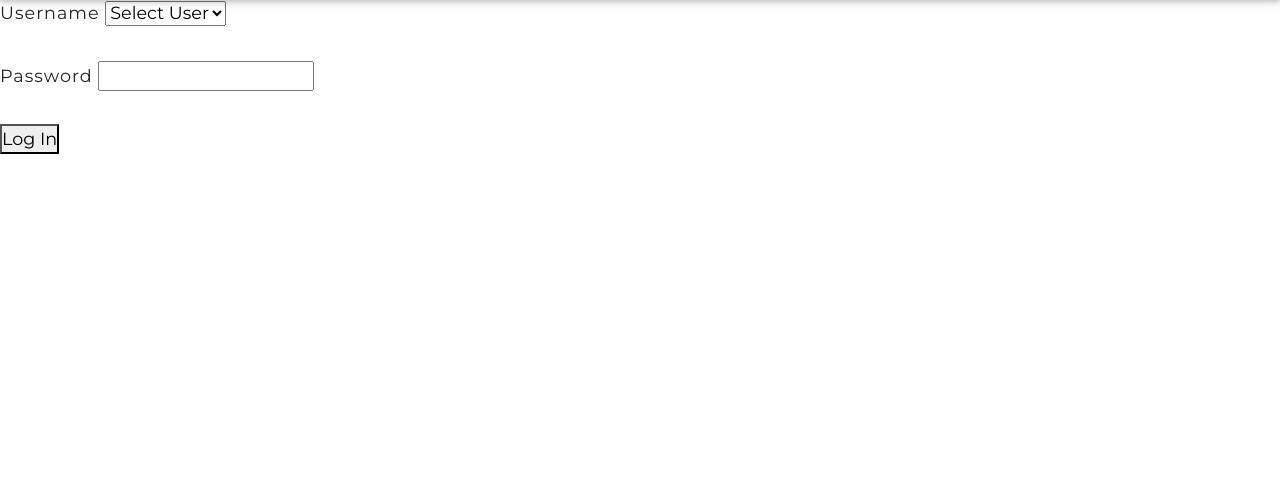
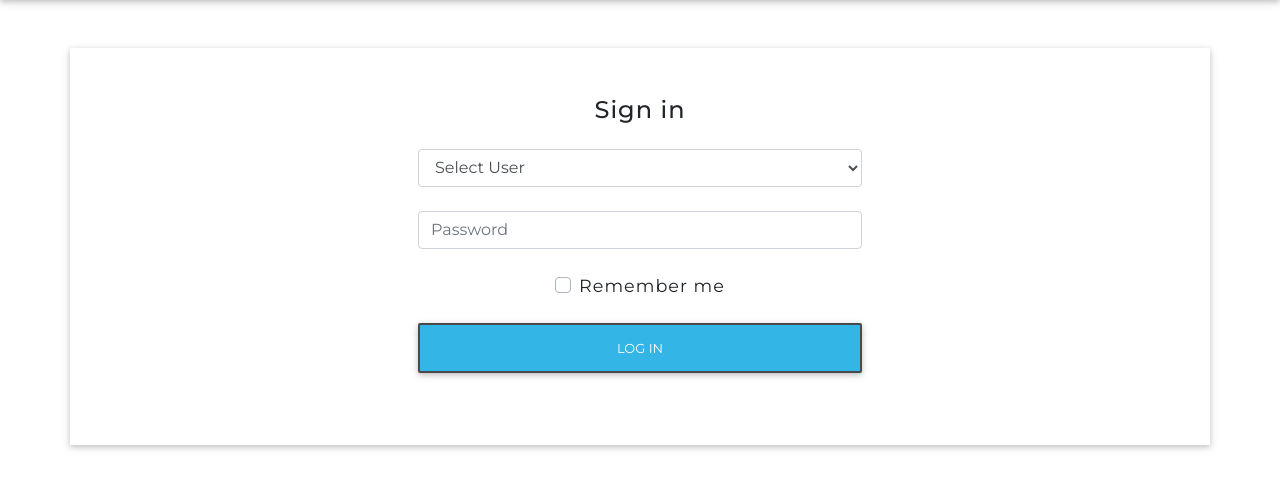
Before and after one commit to JimLynx/Channel-Lead-Resources, a Flask app: page /login in a window 1280 px wide. Shown: the part 82-571 px from the top of the page. Run offline with Flask 2, Linux system fonts and the light colour scheme; data that the repository does not hold is empty; some libraries are stand-ins or nearby versions.

Commit message:
Update Login form structure and styling

```diff
--- a/templates/login.html
+++ b/templates/login.html
@@ -1,19 +1,32 @@
 {% extends "base.html" %}
 {% block content %}
 
-<form action="{{ url_for('login') }}" method="post">
-    <label for="username">Username</label>
-    <select name="username" id="username" required>
-        <option value="" disabled selected>Select User</option>
+<div class="container form-container my-5 py-5 z-depth-1">
+    <section class="px-md-5 mx-md-5 text-center text-lg-left">
+        <div class="row d-flex justify-content-center">
+            <div class="col-md-6">
+                <form class="text-center" action="{{ url_for('login') }}" method="post">
+                    <p class="h4 mb-4">Sign in</p>
+
+                    <select type="username" name="username" id="username" class="form-control mb-4" placeholder="Username" required>
+                        <option value="" disabled selected>Select User</option>
         {% for user in users %}
-            <option value="{{ user.user_type }}">{{ user.user_type }}</option>
+        <option value="{{ user.user_type }}">{{ user.user_type }}</option>
         {% endfor %}
-    </select>
-    <br><br>
-    <label for="password">Password</label>
-    <input type="password" name="password" id="password" required>
-    <br><br>
-    <button type="submit">Log In</button>
-</form>
+                        <input type="password" name="password" id="password" class="form-control mb-4" placeholder="Password" required>
 
+                        <div class="d-flex justify-content-around">
+                            <div>
+                                <div class="custom-control custom-checkbox">
+                                    <input type="checkbox" class="custom-control-input" id="remember-me">
+                                    <label class="custom-control-label" for="remember-me">Remember me</label>
+                                </div>
+                            </div>
+                        </div>
+                        <button class="btn btn-info btn-block my-4" type="submit">Log in</button>
+                </form>
+            </div>
+        </div>
+    </section>
+</div>
 {% endblock %}
```
